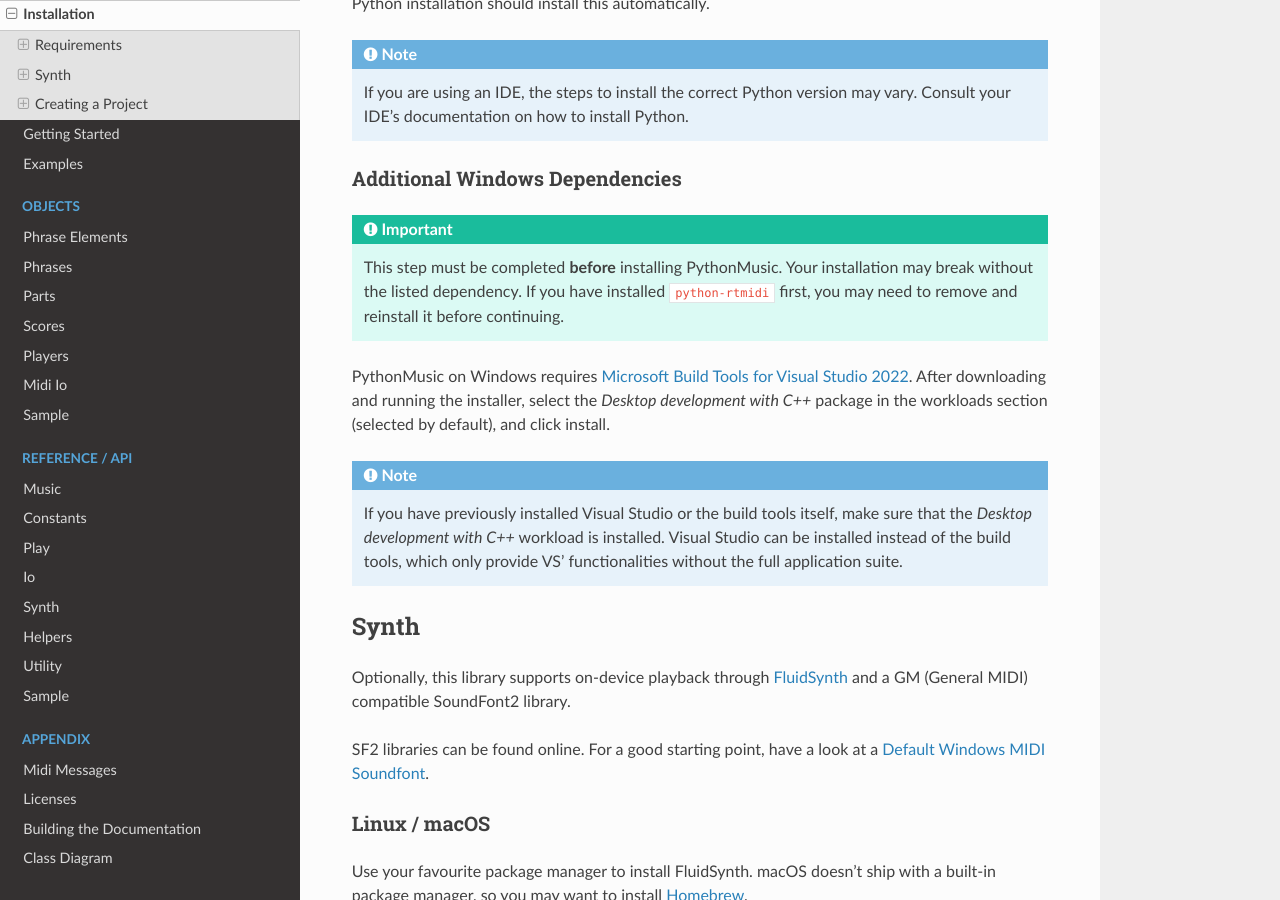
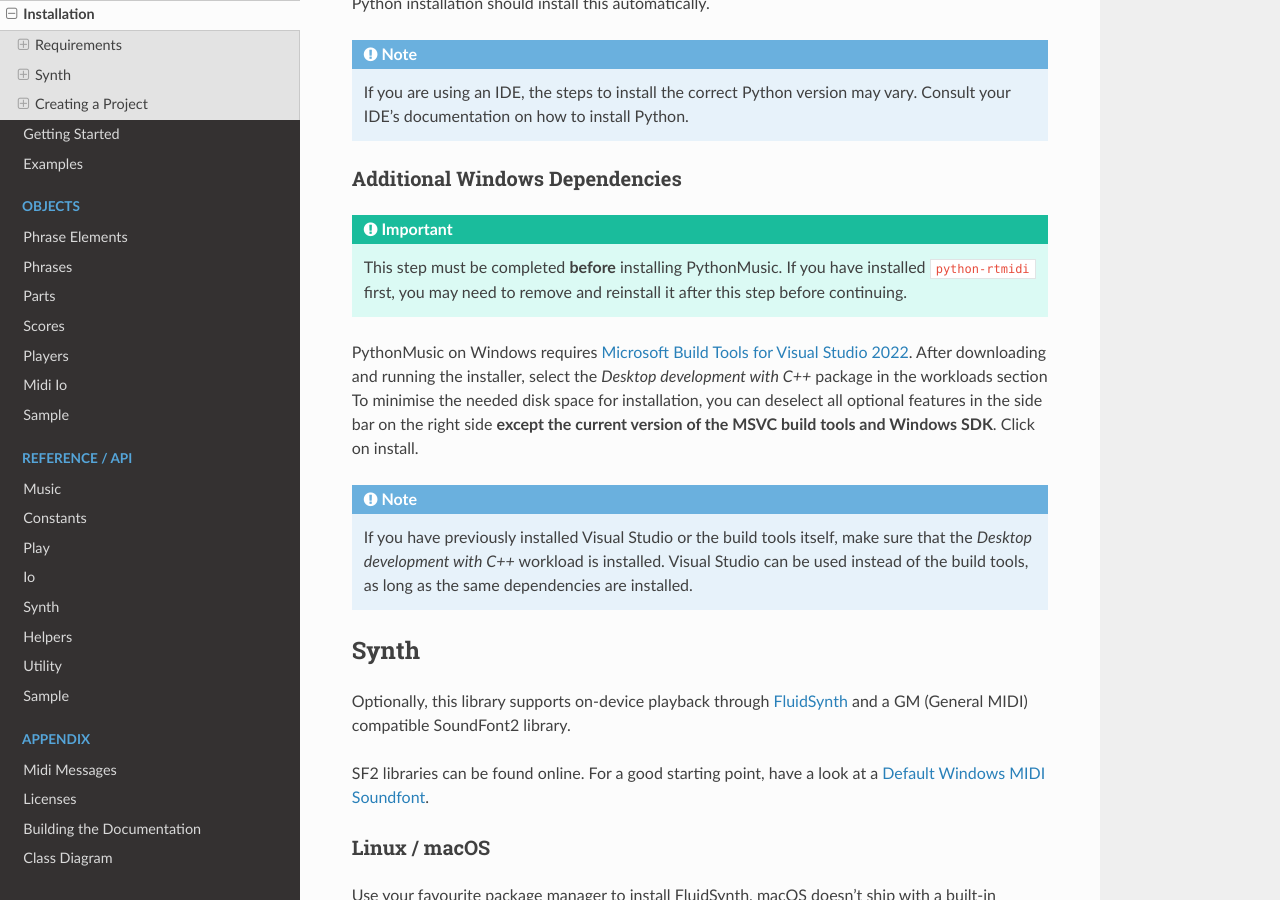
Before and after one commit to flreuss/pythonmusic, a Sphinx documentation site: the page built from docs/intro/installation.rst, in a window 1280 px wide and 900 px high, scrolled down 460 px. Built offline with Sphinx 7.4.7 and the Read the Docs theme 3.1.0, drawn with Linux system fonts in a browser that asks for light colours.

Commit message:
reformulation of install instruction for windows

```diff
--- a/docs/intro/installation.rst
+++ b/docs/intro/installation.rst
@@ -21,18 +21,18 @@ this automatically.
 Additional Windows Dependencies
 ...............................
 
-.. important:: This step must be completed **before** installing PythonMusic. Your installation may break without the listed
-    dependency. If you have installed ``python-rtmidi`` first, you may need to remove and reinstall it before continuing.
+.. important:: This step must be completed **before** installing PythonMusic. If you have
+   installed ``python-rtmidi`` first, you may need to remove and reinstall it after this step before continuing.
 
 PythonMusic on Windows requires
 `Microsoft Build Tools for Visual Studio 2022 <https://visualstudio.microsoft.com/downloads/?q=build+tools>`_.
-After downloading and running the installer, select the *Desktop development with C++* package in the workloads section (selected by
-default), and click install.
+After downloading and running the installer, select the *Desktop development with C++* package in the workloads section To minimise the
+needed disk space for installation, you can deselect all optional features in the side bar on the right side **except the current
+version of the MSVC build tools and Windows SDK**. Click on install.
 
 .. note::
   If you have previously installed Visual Studio or the build tools itself, make sure that the *Desktop development with C++* workload is
-  installed. Visual Studio can be installed instead of the build tools, which only provide VS' functionalities without the full
-  application suite.
+  installed. Visual Studio can be used instead of the build tools, as long as the same dependencies are installed.
 
 
 Synth
```
